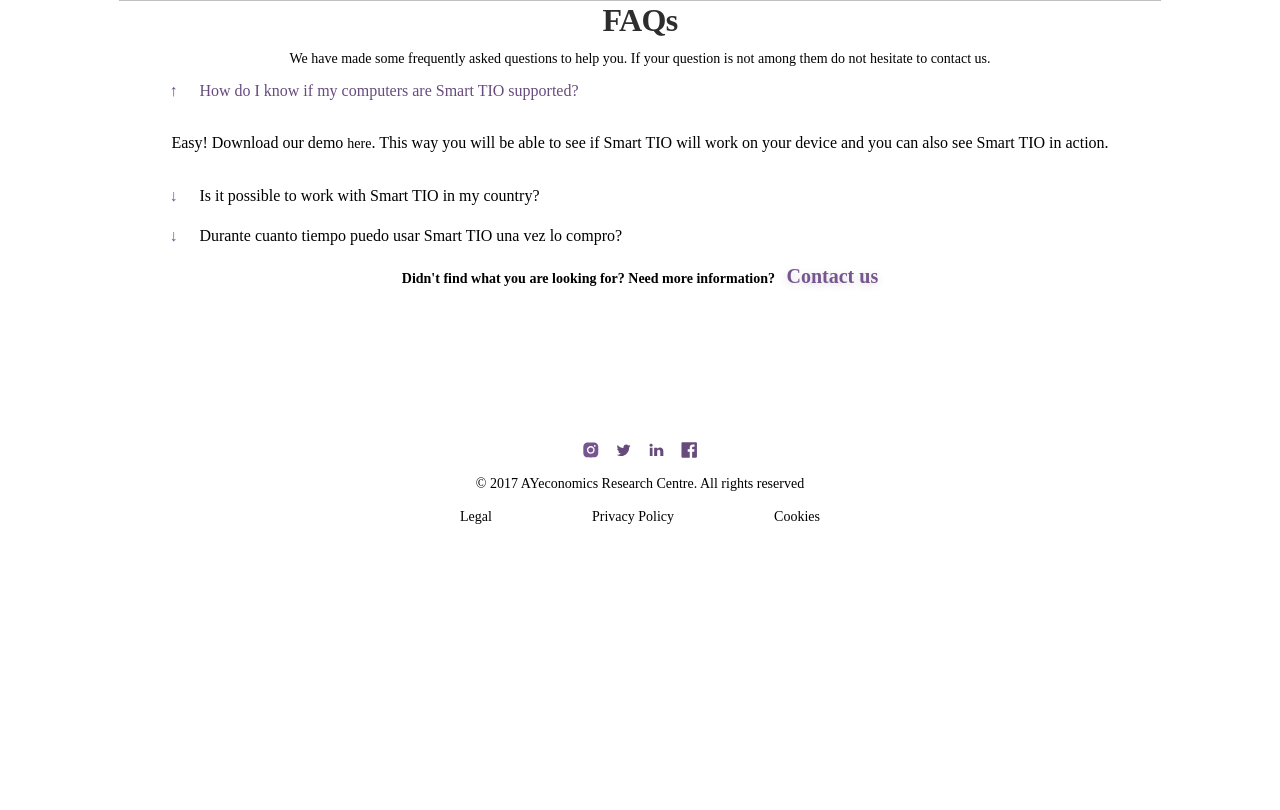
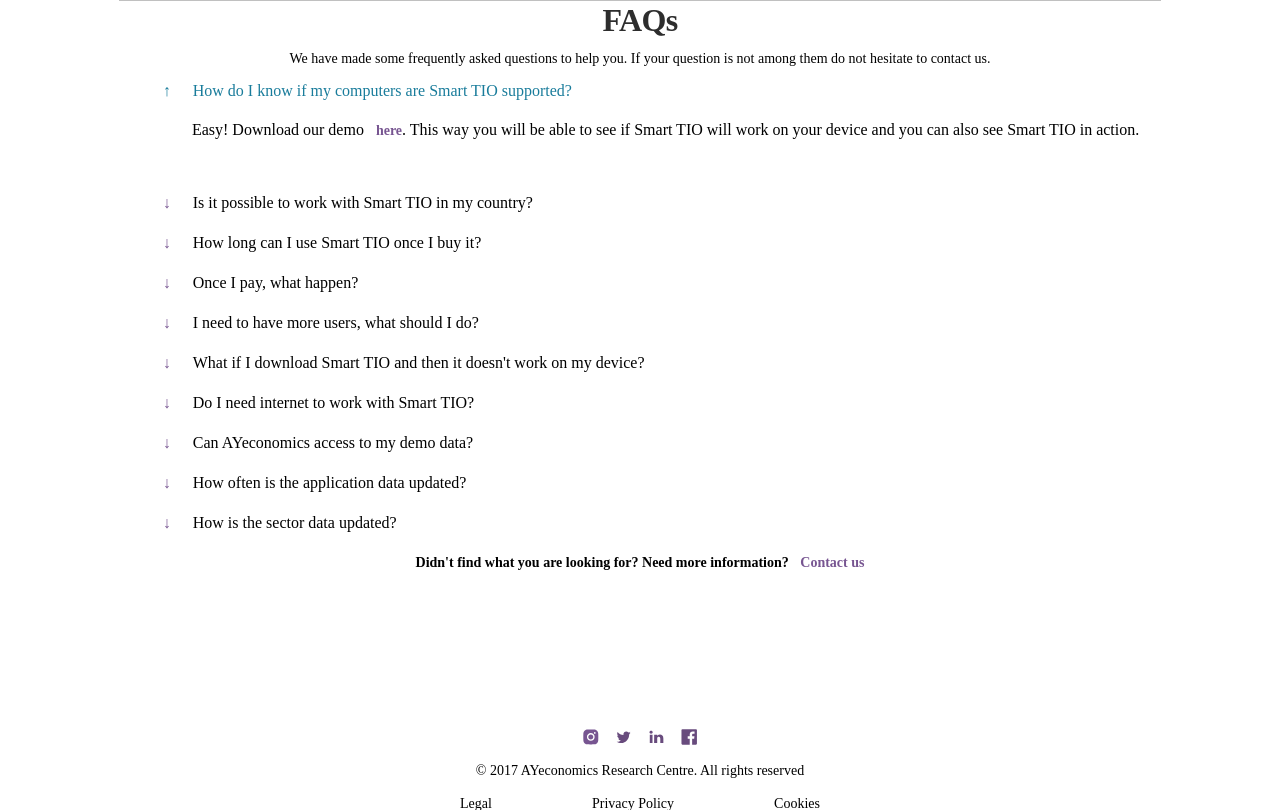
Before and after one commit to ypbxa/Smart-TIO-web, a PHP site: page /Prices.html in a window 1280 px wide, after a click on "How do I know if my computers are Smart TIO supported?". Shown: the part 682-1492 px from the top of the page. Before the commit the page ends 1206 px from the top, so only its background shows below. Run offline with PHP 8.4, Linux system fonts and the light colour scheme; some libraries are stand-ins or nearby versions; some web fonts are replaced.

Commit message:
FAQs update

```diff
--- a/Prices.html
+++ b/Prices.html
@@ -18,13 +18,13 @@
 <body>
   <header>
     <nav>
-      <img id="logo" src="images/Logo.png" alt="logo">
+      <img id="logo" src="images/Logo.png" alt="logo" href="index.html">
       <div class="menu">
         <a href="#product">Product</a>
-        <a href="#product">Trainings</a>
-        <a class="wearehere" href="#prices">Prices</a>
-        <a href="#aboutus">About us</a>
-        <a href="#contact">Contact</a>
+        <a href="Trainings.html">Trainings</a>
+        <a class="wearehere" href="Prices.html">Prices</a>
+        <a href="aboutus copy.html">About us</a>
+        <a href="Contact.html">Contact</a>
       </div>
       <div class="lenguagenav">
         <a id="lenguagerus" href="error.html">RUS</a>
@@ -41,7 +41,7 @@
 
     </section>
     <section class="alignedcenter">
-      <div class="alignedcenter">
+      <div class="alignedcenter" class="faqseparator">
         <h4>FAQs</h4>
         <p>We have made some frequently asked questions to help you. If your question is not among them do not hesitate
           to contact us.</p>
@@ -49,13 +49,13 @@
 
       <div id="faqaccordeon">
 
-      <div>
+      <div class="faqseparator">
         <details>
           <summary>
             How do I know if my computers are Smart TIO supported?
           </summary>
           <div>
-            Easy! Download our demo <a href="">here</a>. This way you will be able to see if Smart TIO will work on your device and you can also see Smart TIO in action.
+            Easy! Download our demo <a class="linkintext"> here</a>. This way you will be able to see if Smart TIO will work on your device and you can also see Smart TIO in action.
           </div>
         </details>
       </div>
@@ -66,9 +66,9 @@
             Is it possible to work with Smart TIO in my country?
           </summary>
           <div>
-            Hemos creado una lista de paises para los que Smart TIO esta disponible que podrás encontrar <a> aquí</a>. <br>
-            Si no encuentras tu pais en la lista te sugerimos que contactes con nosotros, quizás encontremos la forma de trabajar juntos.<br>
-           Seguimos trabajando para expandirnos e incluir cada día más paises.
+            We have created a list of countries for which Smart TIO is available which you can find<a class="linkintext"> here</a>. <br>
+            If you don't find your country in the list we suggest you to contact us, maybe we can find a way to work together.
+           We continue working to expand and include more countries every day.
           </div>
         </details>
       </div>
@@ -76,12 +76,91 @@
       <div>
         <details>
           <summary>
-            Durante cuanto tiempo puedo usar Smart TIO una vez lo compro?
+            How long can I use Smart TIO once I buy it?
           </summary>
           <div>
-            Hemos creado una lista de paises para los que Smart TIO esta disponible que podrás encontrar <a> aquí</a>. <br>
-            Si no encuentras tu pais en la lista te sugerimos que contactes con nosotros, quizás encontremos la forma de trabajar juntos.<br>
-           Seguimos trabajando para expandirnos e incluir cada día más paises.
+            Currently we have licenses for up to two years but you can always upgrade your license! In any case, if you have any special request you can always
+ <a href="Contactsales.html" class="linkintext">contact with sales</a>
+          </div>
+        </details>
+      </div>
+
+
+      <div>
+        <details>
+          <summary>
+            Once I pay, what happen?
+          </summary>
+          <div>
+            Our team will send you a link to download the instalation package. You'll recibe an activation code too. With this code you will be able to use Smart TIO for all users for whom you have purchased the application.
+          </div>
+        </details>
+      </div>
+
+      <div>
+        <details>
+          <summary>
+            I need to have more users, what should I do?
+          </summary>
+          <div>
+            At Smart TIO we have a sales team that will be happy to answer any questions you may have and to adjust as much as possible to your needs. <a class="linkintext" href="Contactsales.html">contact our sales team </a>
+          </div>
+        </details>
+      </div>
+
+      <div>
+        <details>
+          <summary>
+            What if I download Smart TIO and then it doesn't work on my device?
+          </summary>
+          <div>
+            First of all try to download our demo <a href="Trainings.html" >here</a> in order to not have future problems. If you already have paid please <a class="linkintext" href="Contactsales.html">contact our sales team </a>
+          </div>
+        </details>
+      </div>
+
+      <div>
+        <details>
+          <summary>
+            Do I need internet to work with Smart TIO?
+          </summary>
+          <div>
+            Although you do not need internet to work with Smart TIO, you do need internet to download and install Smart TIO.
+          </div>
+        </details>
+      </div>
+
+
+      <div>
+        <details>
+          <summary>
+            Can AYeconomics access to my demo data?
+          </summary>
+          <div>
+            AYeconmics cannot access your demo data, nor your Smart TIO calculation data once you purchase the app.
+          </div>
+        </details>
+      </div>
+
+
+      <div>
+        <details>
+          <summary>
+            How often is the application data updated?
+          </summary>
+          <div>
+            Depending on the statistical agencies from which the data that nourish the application are extracted
+          </div>
+        </details>
+      </div>
+
+      <div>
+        <details>
+          <summary>
+            How is the sector data updated?
+          </summary>
+          <div>
+            Approximately every year, coinciding with the data update, we launch an update of the application with new functionalities and improvements. A link will be sent to you so that you can download the new version.
           </div>
         </details>
       </div>
@@ -92,7 +171,7 @@
 
 
 
-      <p class="black">Didn't find what you are looking for? Need more information? <a class="visitourweb"
+      <p class="black">Didn't find what you are looking for? Need more information? <a class="linkintext"
           href="Contact.html"> Contact us</a></p>
 
 
--- a/style/style.css
+++ b/style/style.css
@@ -982,15 +982,16 @@ align-items: center;
   height: 24px;
   margin-bottom: 100px;
 }
-.visitourweb{
+.linkintext{
   color:#775591;
   font-weight: 700;
-font-size: 20px;
+
 line-height: 24px;
 text-shadow: 0px 2px 8px rgba(15, 15, 15, 0.16);
-padding-left: 8px;
+margin-left: 8px;
+text-shadow: none;
 }
-.visitourweb:hover{
+.linkintext:hover{
   color: #684B7D;
   text-shadow: 0px 2px 8px rgba(15, 15, 15, 0.25);
   border-bottom: none;
@@ -1034,8 +1035,9 @@ body > div {
 }
 
 details div {
-
-	padding: 1.5em;
+  padding-top: 0.5em;
+	padding-bottom: 2.5em;
+  padding-left: 3.2em;
 }
 
 details div > * + * {
@@ -1079,19 +1081,33 @@ summary:before {
 
 details[open] summary {
 	background-color: #ffffff;
-  color: #684B7D;
+  color: #197C9B;
+  font-weight: 500;
+
+
 
 }
 
 details[open] summary:before {
 	content: "↑";
   background-color: #FFFFFF;
+	color: #197C9B;
+  font-weight: 500;
+
+}
+details[open] summary:hover {
+	content: "↑";
+  background-color: #FFFFFF;
 	color: #684B7D;
-  font-weight: 700;
+  font-weight: 500;
+
 }
 
 summary:hover {
 	background-color: #ffffff;
+  color: #684B7D;
+  text-shadow: 0px 2px 8px rgba(15, 15, 15, 0.25);
+  font-weight: 500;
 }
 
 
@@ -1105,7 +1121,10 @@ code {
 	font-weight: 600;
 }
 
-
+#faqseparator{
+  margin-top: 4%;
+  margin-bottom: 4%;
+}
 
 
 /*cosas que pueden valerme para el futuro*/
```
Also changed, not shown: Trainings.html (added, +111 -0 lines).
